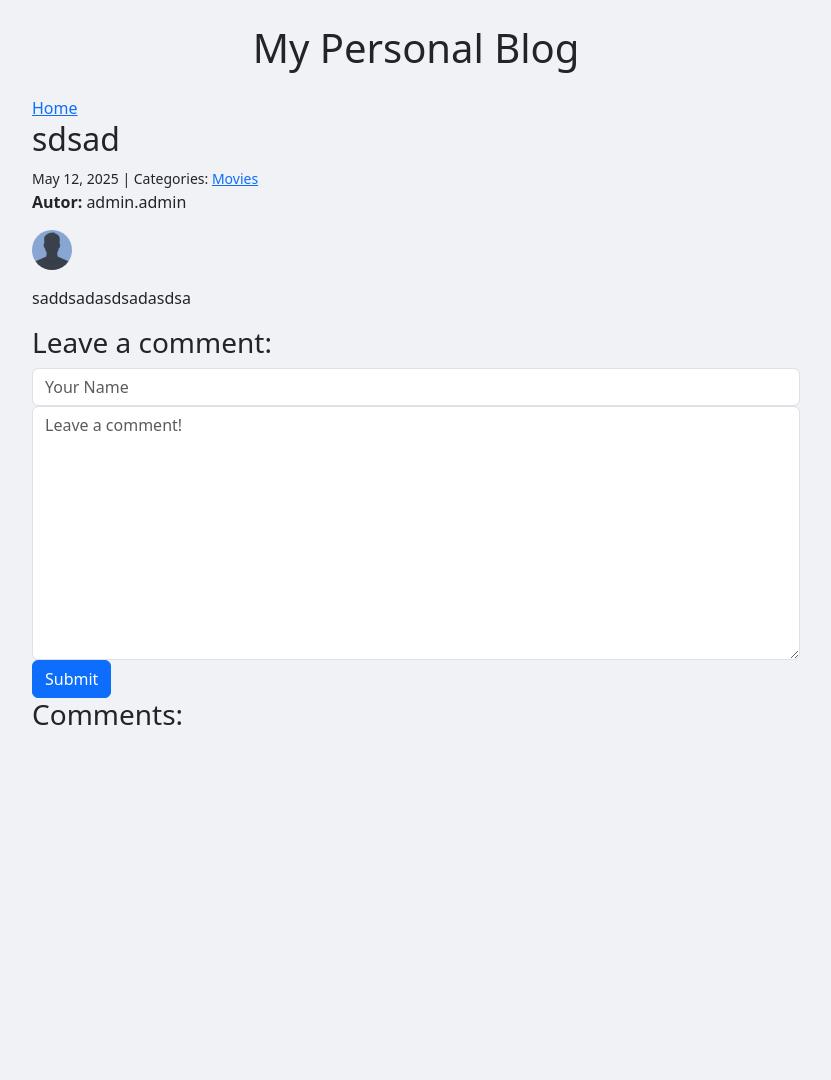
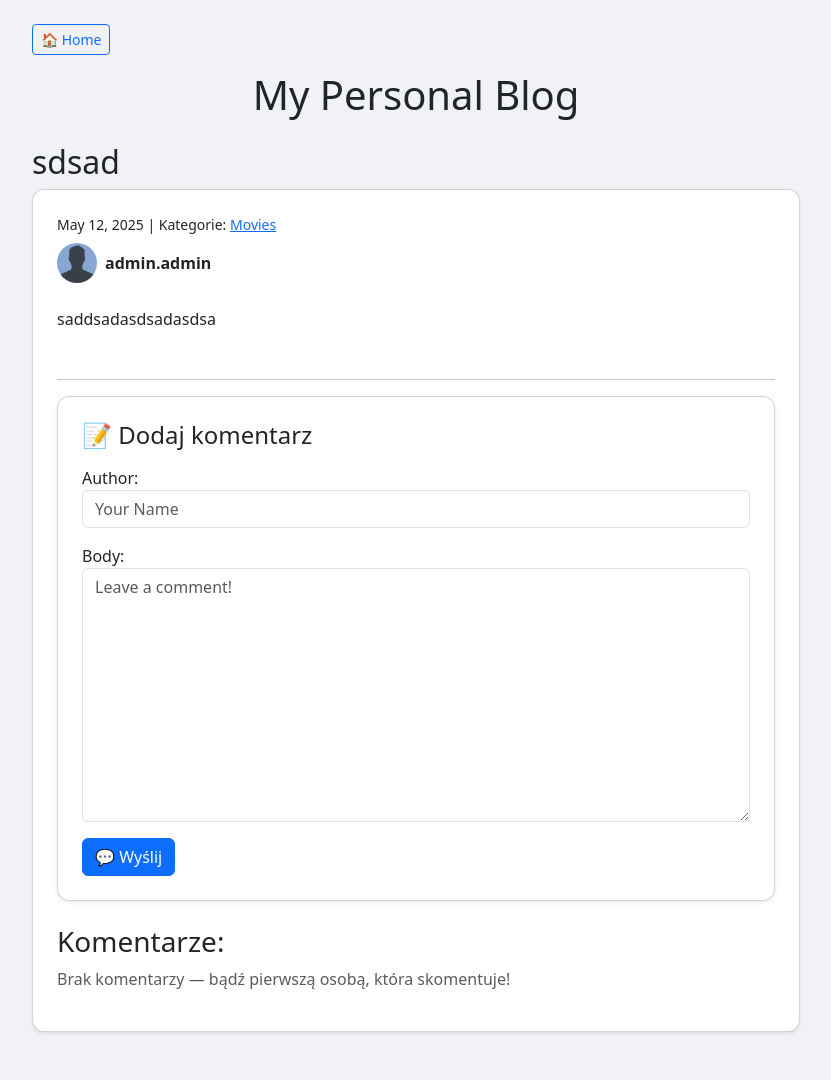
Before and after one commit to mpolan/projekt_blog, a Django app: page /post/14/ in a window 1280 px wide. Shown: the whole page, without its empty margins (224-1055 px from the left). Before the commit the page ends 725 px from the top, so only its background shows below. Run offline with Django 5.2, Linux system fonts and the light colour scheme; data comes from the database, SQL or seed files in the repository.

Commit message:
Css dla edytowania, robienia i usuwania postów

```diff
--- a/personal_blog/blog/templates/blog/create_post.html
+++ b/personal_blog/blog/templates/blog/create_post.html
@@ -30,7 +30,7 @@
   </div>
 </div>
 <style>
-    form {
+form {
   background-color: #fff;
   border-radius: 12px;
   padding: 20px;
@@ -39,7 +39,6 @@
   margin: 20px auto;
 }
 
-/* Styl dla każdego pola formularza */
 form .form-label,
 form input,
 form textarea,
@@ -49,7 +48,6 @@ form select {
   margin-bottom: 12px;
 }
 
-/* Przycisk wyślij / opublikuj */
 form button[type="submit"] {
   background-color: #1877f2;
   color: white;
@@ -65,13 +63,11 @@ form button[type="submit"]:hover {
   background-color: #145ecc;
 }
 
-/* Styl dla błędów formularza */
 form .text-danger {
   font-size: 0.9em;
   color: red;
 }
 
-/* Dodatkowy styl dla przycisku anuluj */
 a.btn-secondary,
 a.cancel-link {
   display: inline-block;
--- a/personal_blog/blog/templates/blog/detail.html
+++ b/personal_blog/blog/templates/blog/detail.html
@@ -6,8 +6,9 @@
 {% endblock page_title %}
 
 {% block page_content %}
+<div class="card shadow-sm p-4 mb-4">
     <small>
-        {{ post.created_on.date }} | Categories:
+        {{ post.created_on.date }} | Kategorie:
         {% for category in post.categories.all %}
             <a href="{% url 'blog_category' category.name %}">
                 {{ category.name }}
@@ -15,12 +16,15 @@
         {% endfor %}
     </small>
 
-    <p><strong>Autor:</strong> {{ post.author.profile.display_name|default:post.author.first_name }}</p>
-    <img src="{{ post.author.profile.get_profile_picture_url }}" alt="avatar" width="40" height="40" style="border-radius: 50%;">
+    <div class="d-flex align-items-center my-2">
+        <img src="{{ post.author.profile.get_profile_picture_url }}" alt="avatar" width="40" height="40" class="rounded-circle me-2">
+        <strong>{{ post.author.profile.display_name|default:post.author.first_name }}</strong>
+    </div>
 
     <p>{{ post.body | linebreaks }}</p>
+
     {% if post.images.all %}
-    <div class="container">
+    <div class="card shadow-sm p-4 mb-4">
         <div class="carousel">
             {% for image in post.images.all %}
                 <img src="{{ image.image.url }}" class="carousel-image {% if forloop.first %}active{% endif %}">
@@ -33,35 +37,43 @@
     </div>
     {% endif %}
 
-
     {% if user == post.author %}
-        <p>
-            <a href="{% url 'edit_post' post.pk %}">✏️ Edytuj</a> |
-            <a href="{% url 'delete_post' post.pk %}">🗑️ Usuń</a>
+        <p class="mt-3">
+            <a href="{% url 'edit_post' post.pk %}" class="btn btn-outline-secondary btn-sm">✏️ Edytuj</a>
+            <a href="{% url 'delete_post' post.pk %}" class="btn btn-outline-danger btn-sm ms-2">🗑️ Usuń</a>
         </p>
     {% endif %}
 
-    <h3>Leave a comment:</h3>
+    <hr>
+
+    <div class="card shadow-sm p-4 mb-4">
+        <h4 class="mb-3">📝 Dodaj komentarz</h4>
         <form method="post">
             {% csrf_token %}
-        <div>
+            <div class="mb-3">
+                {{ form.author.label_tag }}
                 {{ form.author }}
             </div>
-        <div>
+            <div class="mb-3">
+                {{ form.body.label_tag }}
                 {{ form.body }}
             </div>
-        <button type="submit" class="btn btn-primary">Submit</button>
+            <button type="submit" class="btn btn-primary">💬 Wyślij</button>
         </form>
+    </div>
 
-    <h3>Comments:</h3>
+    <h3>Komentarze:</h3>
     {% for comment in comments %}
-        <p>
-            On {{ comment.created_on.date }} <b>{{ comment.author }}</b> wrote:
+    <div class="card shadow-sm p-3 mb-3">
+        <p class="mb-1">
+            <small> {{ comment.created_on.date }} <strong>{{ comment.author }}</strong> napisał:</small>
         </p>
-        <p>
-            {{ comment.body | linebreaks }}
-        </p>
+        <p class="mb-0">{{ comment.body | linebreaks }}</p>
+    </div>
+    {% empty %}
+    <p class="text-muted">Brak komentarzy — bądź pierwszą osobą, która skomentuje!</p>
     {% endfor %}
+</div>
 
     <style>
         .container {
--- a/personal_blog/templates/base.html
+++ b/personal_blog/templates/base.html
@@ -8,12 +8,20 @@
 </head>
 <body>
     <div class="container py-4">
+
+      <div class="d-flex justify-content-between align-items-center mb-3">
+        <a href="{% url 'blog_index' %}" class="btn btn-outline-primary btn-sm">🏠 Home</a>
+      </div>
+
       <h1 class="text-center mb-4">My Personal Blog</h1>
-<a href="{% url "blog_index" %}">Home</a> <br>
-{% block login_signup_content %} {%endblock login_signup_content %}
+
+      {% block login_signup_content %} {% endblock login_signup_content %}
       {% block page_title %}{% endblock page_title %}
       {% block page_content %}{% endblock page_content %}
-<script src="https://cdn.jsdelivr.net/npm/bootstrap@5.3.6/dist/js/bootstrap.bundle.min.js" integrity="sha384-j1CDi7MgGQ12Z7Qab0qlWQ/Qqz24Gc6BM0thvEMVjHnfYGF0rmFCozFSxQBxwHKO" crossorigin="anonymous"></script>
+
+      <script src="https://cdn.jsdelivr.net/npm/bootstrap@5.3.6/dist/js/bootstrap.bundle.min.js"
+        integrity="sha384-j1CDi7MgGQ12Z7Qab0qlWQ/Qqz24Gc6BM0thvEMVjHnfYGF0rmFCozFSxQBxwHKO"
+        crossorigin="anonymous"></script>
     </div>
     </body>
 </html>
```
Also changed, not shown: personal_blog/blog/templates/blog/edit_post.html (+8 -0 lines), personal_blog/blog/templates/blog/index.html (+20 -17 lines). Lines whose indentation alone changed are shown as unchanged.
